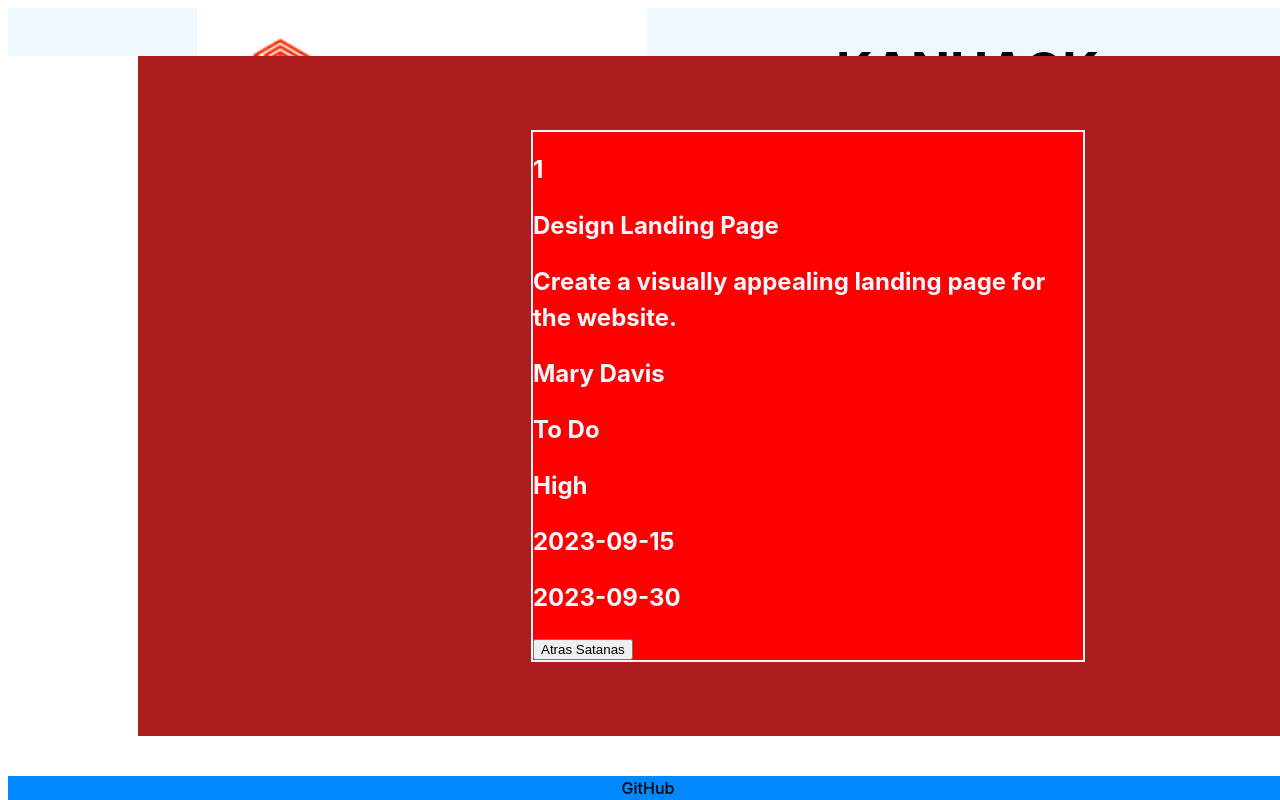
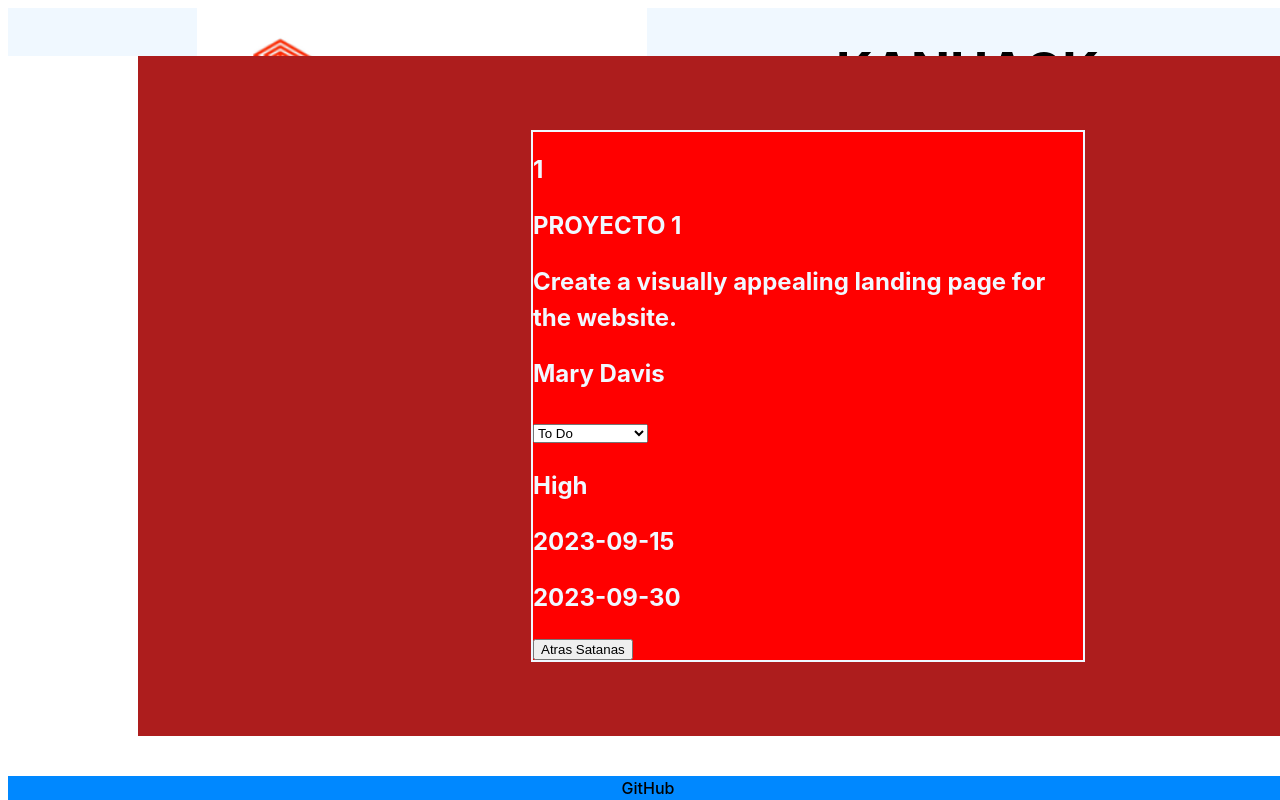
Before and after one commit to MDasier/KANHACK, a React (Vite) app: page /listItem/1 in a window 1280 px wide. Shown: the top 800 px of the page. Built offline with nearby package versions, Linux system fonts and the light colour scheme.

Commit message:
day 4 SEMI-done, falta MUCHO CSS

```diff
--- a/src/App.css
+++ b/src/App.css
@@ -61,3 +61,12 @@ body{
   border-color: aliceblue;
   margin-left: 20px;
 }
+.form{
+  background-color: rgb(87, 41, 41);
+  width: 750px;
+  border: solid 2px;
+  border-color: rgb(0, 0, 0);
+  flex-direction: column;
+  align-items: center;
+  justify-content: center;
+}
--- a/src/App.jsx
+++ b/src/App.jsx
@@ -1,18 +1,21 @@
 
 import Footer from './components/Footer.jsx'
-import Home from './components/Home.jsx'
+import Home from './pages/Home.jsx'
 import NavBar from './components/NavBar.jsx'
 import SideBar from './components/SideBar.jsx'
 
 import './App.css'
 import { Route, Routes } from 'react-router-dom'
-import NotFound from './components/NotFound.jsx'
-import About from './components/About.jsx'
+import NotFound from './pages/NotFound.jsx'
+import About from './pages/About.jsx'
 import ItemDetails from './components/ItemDetails.jsx'
+import CreateTask from './components/CreateTask.jsx'
+import { useState } from 'react'
+import listadoProyectos from './data/listacopia.json'
 
 
 function App() {
-
+  const [ lista , setLista ] = useState(listadoProyectos)//carga la lista inicial que es la que pasamos a los componentes
 
   return (
     <>
@@ -21,10 +24,13 @@ function App() {
     <Footer />
     {/*<SideBar />  */}
     <Routes >
-      <Route path='/' element={<Home />} />
+      <Route path='/' element={<Home lista={lista} setLista={setLista}/>} />
+
+      <Route path='/about' element={<About />}/>
+      <Route path='/listItem/:itemId' element={<ItemDetails/>}/>
+      <Route path='/form' element={<CreateTask lista={lista} setLista={setLista}/>}/>
+
       <Route path='*' element={<NotFound/>}/>
-      <Route path='/about' element={<About/>}/>
-      <Route path='/listItem/:itemId' element={<ItemDetails/>}/>
 
     </Routes >
 
--- /dev/null
+++ b/src/components/CreateTask.jsx
@@ -0,0 +1,37 @@
+import React from 'react'
+
+function CreateTask(props) {
+  const nuevaTarea = {
+    id: countId,
+    title: `comprobar${countId}`,
+    description: ".",
+    assignee: "Equipo Genios del mal",
+    status: "Done",
+    priority: "High",
+    createdDate: "2023-09-17",
+    dueDate: "2023-09-25"
+  }
+    const handleSubmit = (event) => {
+        event.preventDefault()
+        countId++
+        props.setLista((lista)=>{
+          return [...lista, nuevaTarea]
+        })
+    }
+
+  return (
+    <div id="contenedor">
+        <div className='form'>
+        <form onSubmit={handleSubmit}>
+            <label>Titulo: <input type='text' placeholder='que tienes que hacer...'></input></label>
+            <label>Descripción: <input type='text' placeholder='descripcion de tarea'></input></label>
+            <label>Estado: <input type='tel' placeholder='en que estado se encuentra la tarea'></input></label>
+            <label>Prioridad: <input type='text' placeholder='prioridad'></input></label>
+            <button type='submit'>AÑADIR</button>
+        </form>
+        </div>
+    </div>
+  )
+}
+
+export default CreateTask
--- a/src/components/Home.jsx
+++ /dev/null
@@ -1,13 +0,0 @@
-
-
-import WorkSpaces from './WorkSpaces.jsx'
-
-function Home() {
-
-
-  return (
-    <List />
-  )
-}
-
-export default Home
--- a/src/components/ItemDetails.jsx
+++ b/src/components/ItemDetails.jsx
@@ -1,20 +1,43 @@
 import { useParams } from "react-router-dom"
-import toDoList from '../data/kanban.json'
+import toDoList from '../data/listacopia.json'
 import { Link } from "react-router-dom"
+import { useState } from "react"
+
 
 function ItemDetails() {
-    const parametrosDinamicos = useParams()
-    const itemEncontrado = toDoList.find((item)=> {
-        return item.id === parametrosDinamicos.itemId
-    })
+  const parametrosDinamicos = useParams()
+  //const [listaTodo , setlistaTodo ] = useState(toDoList)//cargar la lista para poder actualizarla
+
+  const itemEncontrado = toDoList.find((item)=> {
+    return item.id === parametrosDinamicos.itemId
+})
+  const [estado,setEstado]=useState(itemEncontrado.status)
+
+  const handleStatus = (event) => {
+    setEstado(event.target.value)
+    //setlistaTodo(listaTodo)//actualizar la lista
+  }
+
+
+
   return (
-    <div id="contenedor">{itemEncontrado===undefined? <h2>item no encontrado</h2>: (
-        <div className='cards' style={{backgroundColor:itemEncontrado.status==="Done"?"green":itemEncontrado.status==="To Do"?"red":"orange"}}>
+
+    <div id="contenedor">
+      {itemEncontrado===undefined? <h2>item no encontrado</h2>: (
+        <div className='cards' style={{backgroundColor:estado==="Done"?"green":estado==="To Do"?"red":"orange"}}>
             <h2>{itemEncontrado.id}</h2>
             <h2>{itemEncontrado.title}</h2>
             <h2>{itemEncontrado.description}</h2>
             <h2>{itemEncontrado.assignee}</h2>
-            <h2>{itemEncontrado.status}</h2>
+            <h2>
+              {itemEncontrado.status==="Done"?<p>{itemEncontrado.status}</p>:<select onChange={handleStatus}>
+                <option value={itemEncontrado.status}>{itemEncontrado.status}</option>
+                <option value="To Do">TO DO</option>
+                <option value="In Progress">IN PROGRESS</option>
+                <option value="Done">DONE</option>
+              </select>}
+
+            </h2>
             <h2>{itemEncontrado.priority}</h2>
             <h2>{itemEncontrado.createdDate}</h2>
             <h2>{itemEncontrado.dueDate}</h2>
--- a/src/components/ListItem.jsx
+++ b/src/components/ListItem.jsx
@@ -1,28 +1,13 @@
 import { Link, useSearchParams } from "react-router-dom"
-import toDoList from '../data/kanban.json'
-
-
 
 function ListItem(props) {
-    console.log(props)
     const {id, title, description, assignee, status, priority, createdDate, dueDate} = props.eachItem
+
 
     const[searchParams, setSearchParams] = useSearchParams()
     const urlId = searchParams.get("id")
     const moreDetails= () => {setSearchParams(id)}
 
-
-
-    const [listaTodo , setlistaTodo ] = useState(toDoList)
-
-
-
-    const borrarToDo=(id)=>{
-      const copiaLista = JSON.parse( JSON.stringify( listaTodo ) )
-
-      copiaLista.splice(index, 1)
-      setlistaTodo(copiaLista)
-    }
 
   return (
 
@@ -33,7 +18,8 @@ function ListItem(props) {
                             <p>{title}</p>
                             <p>{description}</p>
 
-                            <p>{status}</p>
+                           <p>{status}</p>
+
                             <p>{priority}</p>
 
                             <p>{dueDate}</p>
--- /dev/null
+++ b/src/components/Proyectos.jsx
@@ -0,0 +1,34 @@
+import listadoProyectos from '../data/listacopia.json'
+import React, {useState} from "react"
+import ListItem from './ListItem'
+import { Link } from 'react-router-dom'
+
+function Proyectos(props) {
+
+    const borrarToDo=(index)=>{
+        const copiaLista = JSON.parse( JSON.stringify( props.lista ) )
+
+        copiaLista.splice(index, 1)
+        props.setLista(copiaLista)
+      }
+
+  return (
+    <div id="home-main">
+      {props.lista.map((eachItem,index) => {
+      return (
+        <div key={eachItem.id} >
+          <div >
+
+            <div className='cards'>
+              <ListItem eachItem={eachItem} />
+              <button onClick={() => borrarToDo(index)}>Borrar</button>
+            </div>
+            <Link to={"/form"}><button>FORMULARIO CREATE TASK</button></Link>
+          </div>
+        </div>
+        )})}
+    </div>
+  )
+}
+
+export default Proyectos
--- /dev/null
+++ b/src/data/listacopia.json
@@ -0,0 +1,103 @@
+[
+    {
+      "id": "1",
+      "title": "PROYECTO 1",
+      "description": "Create a visually appealing landing page for the website.",
+      "assignee": "Mary Davis",
+      "status": "To Do",
+      "priority": "High",
+      "createdDate": "2023-09-15",
+      "dueDate": "2023-09-30"
+    },
+    {
+      "id": "2",
+      "title": "PROYECTO 2",
+      "description": "Implement user registration functionality with email verification.",
+      "assignee": "Jane Smith",
+      "status": "In Progress",
+      "priority": "Medium",
+      "createdDate": "2023-09-16",
+      "dueDate": "2023-10-10"
+    },
+    {
+      "id": "3",
+      "title": "PROYECTO 3",
+      "description": "Investigate and fix the login problem reported by users.",
+      "assignee": "Mark Johnson",
+      "status": "In Progress",
+      "priority": "High",
+      "createdDate": "2023-09-17",
+      "dueDate": "2023-09-25"
+    },
+    {
+      "id": "4",
+      "title": "Release Version 1.0",
+      "description": "Prepare for the release of the first version of the application.",
+      "assignee": "Sarah Brown",
+      "status": "To Do",
+      "priority": "High",
+      "createdDate": "2023-09-18",
+      "dueDate": "2023-10-05"
+    },
+    {
+      "id": "5",
+      "title": "Update Documentation",
+      "description": "Update user documentation with the latest features and changes.",
+      "assignee": "David Wilson",
+      "status": "Done",
+      "priority": "Low",
+      "createdDate": "2023-09-19",
+      "dueDate": "2023-09-30"
+    },
+
+    {
+      "id": "6",
+      "title": "Design Landing Page",
+      "description": "Create a visually appealing landing page for the website.",
+      "assignee": "Mary Davis",
+      "status": "To Do",
+      "priority": "High",
+      "createdDate": "2023-09-15",
+      "dueDate": "2023-09-30"
+    },
+    {
+      "id": "7",
+      "title": "Develop User Registration",
+      "description": "Implement user registration functionality with email verification.",
+      "assignee": "Jane Smith",
+      "status": "In Progress",
+      "priority": "Medium",
+      "createdDate": "2023-09-16",
+      "dueDate": "2023-10-10"
+    },
+    {
+      "id": "8",
+      "title": "Bug Fix: Login Issue",
+      "description": "Investigate and fix the login problem reported by users.",
+      "assignee": "Mark Johnson",
+      "status": "In Progress",
+      "priority": "High",
+      "createdDate": "2023-09-17",
+      "dueDate": "2023-09-25"
+    },
+    {
+      "id": "9",
+      "title": "Release Version 1.0",
+      "description": "Prepare for the release of the first version of the application.",
+      "assignee": "Sarah Brown",
+      "status": "To Do",
+      "priority": "High",
+      "createdDate": "2023-09-18",
+      "dueDate": "2023-10-05"
+    },
+    {
+      "id": "10",
+      "title": "Update Documentation",
+      "description": "Update user documentation with the latest features and changes.",
+      "assignee": "David Wilson",
+      "status": "Done",
+      "priority": "Low",
+      "createdDate": "2023-09-19",
+      "dueDate": "2023-09-30"
+    }
+  ]
--- /dev/null
+++ b/src/pages/Home.jsx
@@ -0,0 +1,15 @@
+
+import List from '../components/List.jsx'
+import Proyectos from '../components/Proyectos.jsx'
+function Home(props) {
+
+
+  return (
+    //*AQUI DEBERIA MOSTRAR LA LISTA DE LISTAS (los proyectos en los que estamos trabajando)
+    <div id="contenedor">
+      <Proyectos lista={props.lista} setLista={props.setLista}/>
+    </div>
+  )
+}
+
+export default Home
```
Also changed, not shown: src/pages/About.jsx (renamed from src/components/About.jsx), src/pages/NotFound.jsx (renamed from src/components/NotFound.jsx).
